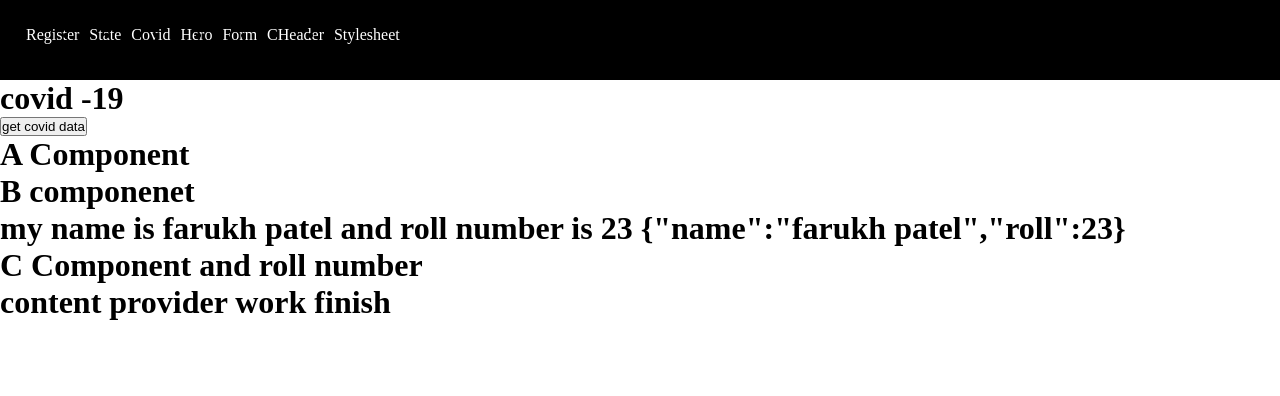
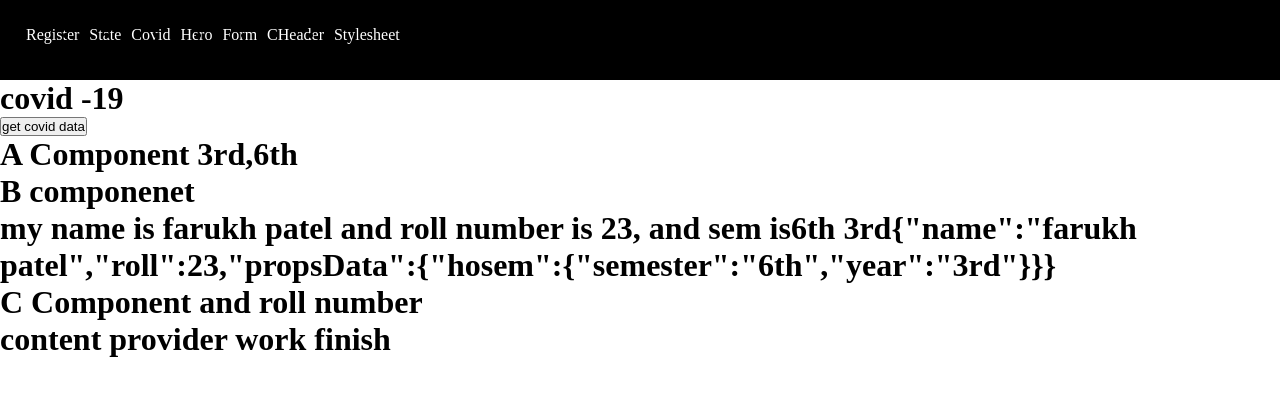
Before and after one commit to farukhpatel/learning-react, a React (Create React App) app: page /covid in a window 1280 px wide. Shown: the top 396 px of the page. Built offline with nearby package versions, Linux system fonts and the light colour scheme.

Commit message:
context api done

```diff
--- a/src/component/A.js
+++ b/src/component/A.js
@@ -1,12 +1,14 @@
 import React from 'react'
 import B from './B'
 import C from './C'
+import HOC from './HOC'
 export const MyContext = React.createContext();
-const A=()=>{
-     const data={name:'farukh patel',roll:23}
+const A=(props)=>{
+    console.log(props)
+     const data={name:'farukh patel',roll:23,propsData:props}
     return(
         <div>
-            <h1 >A Component</h1>
+            <h1 >A Component {props.hosem.year},{props.hosem.semester}</h1>
             <MyContext.Provider value={data}>
                 <B></B>
                 <C></C>
@@ -16,4 +18,4 @@ const A=()=>{
         </div>
     );
 }
-export default A;
+export default HOC(A);
--- a/src/component/B.js
+++ b/src/component/B.js
@@ -7,7 +7,7 @@ const B=(props)=>{
             <h1>B componenet</h1>
             {console.log(MyContext)}
             <MyContext.Consumer>
-                {data=><h1>{`my name is ${data.name} and roll number is ${data.roll} ${JSON.stringify(data)}` }</h1>}
+                {data=><h1>{`my name is ${data.name} and roll number is ${data.roll}, and sem is${data.propsData.hosem.semester} ${data.propsData.hosem.year}${JSON.stringify(data)} ` }</h1>}
             </MyContext.Consumer>
             {/* <h1>B Component {props.data.name} and roll number {props.data.roll}</h1> */}
             {/* <C data={props.data}></C> */}
--- /dev/null
+++ b/src/component/HOC.js
@@ -0,0 +1,13 @@
+import React from 'react'
+import A from './A'
+const HOC=(ComponentABC)=>{
+    const sem={
+        semester:"6th",
+        year:"3rd"
+    }
+    const STUDENT=()=>{
+       return <ComponentABC hosem={sem}></ComponentABC>
+    }
+    return STUDENT;
+}
+export default HOC;
```
